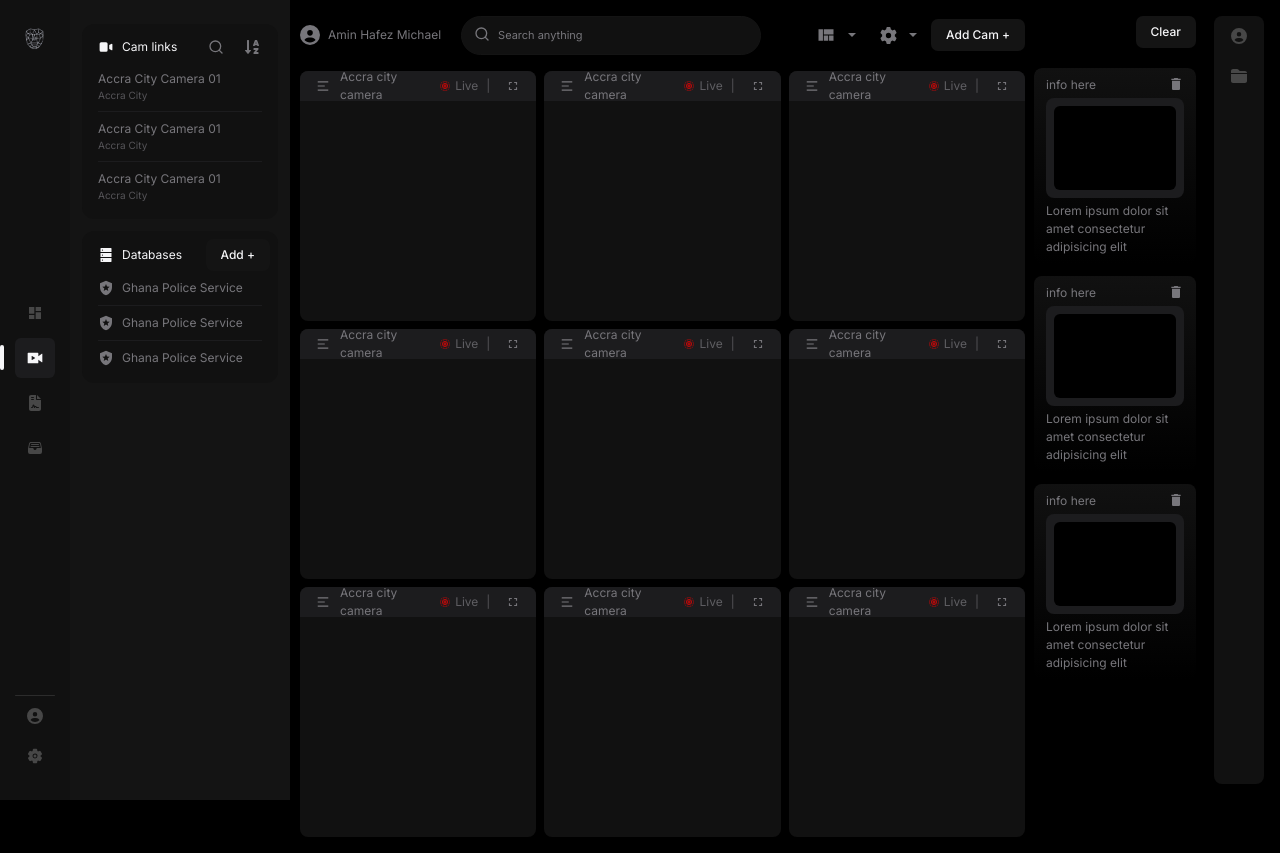
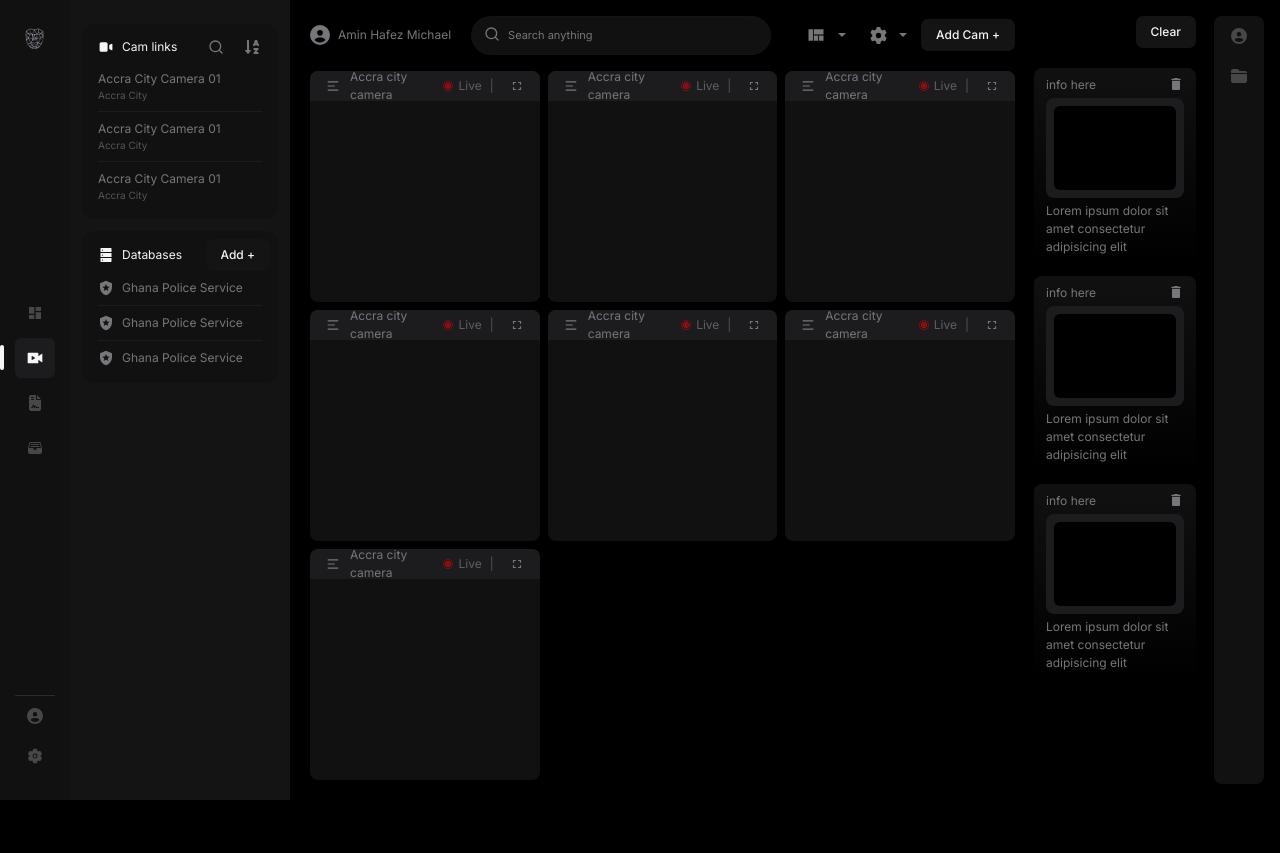
Before and after one commit to Fvlcon1/fvlcon-dashboard, a Next.js app: page /live in a window 1280 px wide. After the commit the page ends 800 px from the top, so only its background shows below. Built offline with nearby package versions, Linux system fonts and the light colour scheme.

Commit message:
ability to auto resize grid layout

```diff
--- a/package.json
+++ b/package.json
@@ -9,6 +9,7 @@
     "lint": "next lint"
   },
   "dependencies": {
+    "@ant-design/icons": "^5.4.0",
     "@emotion/react": "^11.13.0",
     "@emotion/styled": "^11.13.0",
     "@mui/base": "^5.0.0-beta.40",
--- a/src/app/dashboard/home/components/images/controls.tsx
+++ b/src/app/dashboard/home/components/images/controls.tsx
@@ -5,7 +5,7 @@ import AppTypography from "@styles/components/appTypography"
 import Flex from "@styles/components/flex"
 import { FaImage } from "react-icons/fa6"
 import Images from "./images"
-import { useContext, useRef, useState } from "react"
+import { useContext, useEffect, useRef, useState } from "react"
 import Image from "next/image"
 import { imageUploadContext } from "@/context/imageUpload"
 
@@ -32,11 +32,18 @@ const Controls = () => {
         }
     }
 
+    useEffect(()=>{
+        if(inputRef.current?.value?.length && inputRef.current?.value?.length > 0){
+            inputRef.current.value = ''
+        }
+    }), [images]
+
     return (
         <div  className="fixed items-end right-[82px] gap-2 w-[150px] flex flex-col h-[100vh] py-4">
             <input
                 ref={inputRef}
                 type="file"
+                multiple
                 onChange={e=>onFileSelected(e.target.files)}
                 className="hidden"
             />
--- a/src/app/dashboard/home/components/images/images.tsx
+++ b/src/app/dashboard/home/components/images/images.tsx
@@ -9,11 +9,6 @@ const Images = () => {
         images,
         setImages,
     } = useContext(imageUploadContext)
-
-    useEffect(()=>{
-        console.log(images)
-        images.length > 0 && console.log(images[0].name.split('.')[images[0].name.split('.').length - 1])
-    },[images])
 
     return (
         <div className={`w-full ${images && images.length > 0 ? 'bg-none' : 'bg-gradient-container'} h-full rounded-lg overflow-y-auto`}>
--- a/src/app/dashboard/home/components/images/uploadedFile.tsx
+++ b/src/app/dashboard/home/components/images/uploadedFile.tsx
@@ -11,7 +11,9 @@ import { imageUploadContext } from "@/context/imageUpload"
 import Video from 'next-video'
 import generateVideoThumbnail from "@/utils/generateVideoThumbnail"
 import { FaVideo } from "react-icons/fa6"
-import { isVideoFile } from "@/utils/getFileType"
+import { isImageFile, isVideoFile } from "@/utils/getFileType"
+import { Spin } from "antd"
+import { LoadingOutlined } from "@ant-design/icons"
 
 const UploadedFile = ({
     image,
@@ -40,13 +42,15 @@ const UploadedFile = ({
     }
 
     const getThumbnail = async () => {
+        if(isVideoFile(fileEx)){
             const thumbnail = await generateVideoThumbnail(image.url)
             setThumbnail(thumbnail)
+        }
     }
 
     useEffect(()=>{
         getThumbnail()
-    },[])
+    },[image])
     return (
         <div
             className="p-3 py-2 flex flex-col gap-1 rounded-lg bg-gradient-container"
@@ -75,6 +79,8 @@ const UploadedFile = ({
                     className="w-full h-full relative flex justify-center items-center rounded-md bg-bg-primary overflow-hidden"
                     onClick={handleSelectedImage}
                 >
+                    {
+                        isImageFile(fileEx) &&
                         <Image
                             src={thumbnail ?? image.url}
                             alt="Uploaded Image"
@@ -82,14 +88,29 @@ const UploadedFile = ({
                             objectFit="cover"
                             className="hover:scale-[1.3] duration-300"
                         />
+                    }
                     {
                         isVideoFile(fileEx) &&
+                        <>
+                            {
+                                thumbnail ?
+                                <Image
+                                    src={thumbnail}
+                                    alt="Uploaded Image"
+                                    layout="fill"
+                                    objectFit="cover"
+                                    className="hover:scale-[1.3] duration-300"
+                                />
+                                :
+                                <Spin indicator={<LoadingOutlined style={{ fontSize: 48 }} spin />} />
+                            }
                             <div className="w-full h-full absolute bg-[#0000008b] flex justify-center items-center rounded-md hover:scale-[1.3] duration-300">
                                 <FaVideo
                                     color={theme.colors.text.secondary}
                                     size={30}
                                 />
                             </div>
+                        </>
                     }
                 </div>
             </div>
--- a/src/app/dashboard/template.tsx
+++ b/src/app/dashboard/template.tsx
@@ -7,7 +7,7 @@ const Template = ({
     children ? : ReactNode
 }) => {
     return (
-        <div className="w-full">
+        <div className="w-full max-w-[1500px]">
             <Left2 />
             <div className="w-full pl-[208px] py-4 pr-[85px]">
                 {children}
--- a/src/app/live/components/live container/liveContainer.tsx
+++ b/src/app/live/components/live container/liveContainer.tsx
@@ -1,18 +1,9 @@
-import ClickableTab from "@components/clickable/clickabletab"
-import AppTypography from "@styles/components/appTypography"
-import Flex from "@styles/components/flex"
-import { TypographySize } from "@styles/style.types"
-import theme from "@styles/theme"
-import { Tooltip } from "antd"
-import { CgLivePhoto } from "react-icons/cg"
-import { MdFullscreen } from "react-icons/md"
-import { RiMenu2Fill } from "react-icons/ri"
 import Controls from "./controls"
 
 const LiveContainer = () => {
     return (
         <div
-            className="bg-bg-secondary relative rounded-lg flex-1 h-[250px] overflow-hidden "
+            className="bg-bg-secondary relative rounded-lg h-full overflow-hidden"
         >
             <Controls />
         </div>
--- a/src/app/live/components/liveView.tsx
+++ b/src/app/live/components/liveView.tsx
@@ -1,25 +1,47 @@
-import ClickableTab from "@components/clickable/clickabletab"
-import AppTypography from "@styles/components/appTypography"
-import Flex from "@styles/components/flex"
-import { TypographySize } from "@styles/style.types"
-import theme from "@styles/theme"
-import { Tooltip } from "antd"
-import { CgLivePhoto } from "react-icons/cg"
-import { MdFullscreen } from "react-icons/md"
-import { RiMenu2Fill } from "react-icons/ri"
+'use client'
+
 import LiveContainer from "./live container/liveContainer"
+import { useEffect, useState } from "react"
 
 const LiveView = () => {
+    const [activeCameras, setActiveCameras] = useState([1,2,3,4,5,6,7]);
+    const [gridClass, setGridClass] = useState<string>();
+    const [screenHeight, setScreenHeight] = useState<number>(100);
+
+    const getGridClass = () => {
+        const totalCameras = activeCameras.length;
+        if (totalCameras <= 4) return "grid-cols-2 grid-rows-2";
+        if (totalCameras <= 6) return "grid-cols-2 grid-rows-3";
+        if (totalCameras <= 9) return "grid-cols-3 grid-rows-3";
+        if (totalCameras <= 12) return "grid-cols-4 grid-rows-3";
+    };
+
+    useEffect(() => {
+        setGridClass(getGridClass());
+    }, [activeCameras]);
+
+    useEffect(() => {
+        setScreenHeight(window.innerHeight);
+        const handleResize = () => {
+            setScreenHeight(window.innerHeight);
+        };
+        window.addEventListener('resize', handleResize);
+        return ()=> window.removeEventListener('resize', handleResize)
+    }, []);
+
     return (
-        <div className="grid grid-cols-3 gap-2 w-full">
+        <div
+            className={`grid w-full gap-2 ${gridClass ?? 'grid-cols-2 gap-2'}`}
+            style={{ height: `${screenHeight - 90}px` }}
+        >
             {
-                [1,2,3,4,5,6,7,8,9].map((item, index : number) => (
+                activeCameras.map((item, index: number) => (
                     <LiveContainer
                         key={index}
                     />
                 ))
             }
         </div>
-    )
-}
-export default LiveView
+    );
+};
+export default LiveView;
--- a/src/app/live/template.tsx
+++ b/src/app/live/template.tsx
@@ -10,7 +10,7 @@ const Template = ({
     return (
         <div className="w-full relative h-full">
             <Profile />
-            <div className="w-full pl-[300px] py-4 pr-[65px]">
+            <div className="w-full pl-[310px] py-4 pr-[75px]">
                 {children}
             </div>
             <Right />
--- a/src/app/template.tsx
+++ b/src/app/template.tsx
@@ -13,7 +13,7 @@ const Template = ({
         <Flex
             justify="center"
         >
-            <div className="max-w-[1500px] w-full">
+            <div className="w-full flex justify-center">
                 <Left />
                 {children}
                 <Right />
```
Also changed, not shown: 1 other file (tests, documents, lock files or other folders). Lines whose indentation alone changed are shown as unchanged.
